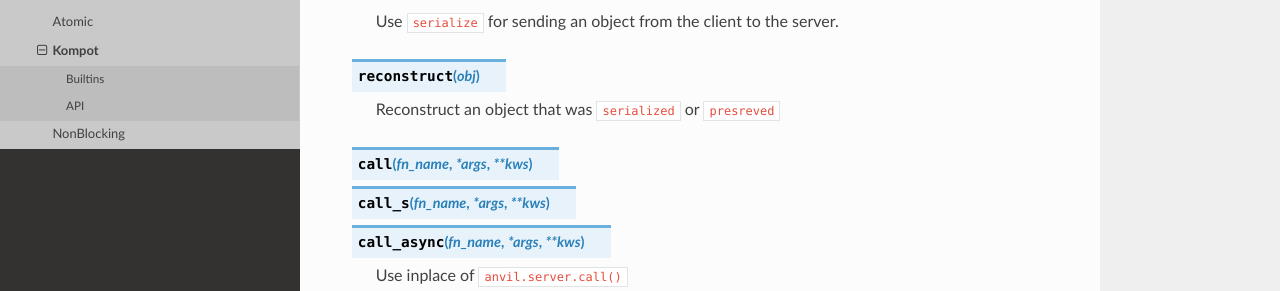
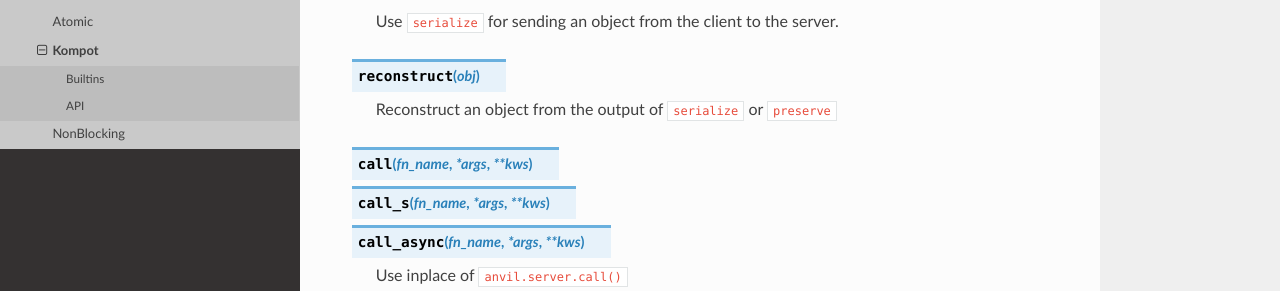
Before and after one commit to anvilistas/anvil-labs, a Sphinx documentation site: the page built from docs/guides/modules/kompot.rst, in a window 1280 px wide and 900 px high, scrolled down 1252 px. Shown: the part 158-449 px from the top of the window. Built offline with Sphinx 7.4.7 and the Read the Docs theme 2.0.0, drawn with Linux system fonts in a browser that asks for light colours.

Commit message:
Fix kompot doc typo

```diff
--- a/docs/guides/modules/kompot.rst
+++ b/docs/guides/modules/kompot.rst
@@ -71,7 +71,7 @@ API
 
 .. function:: reconstruct(obj)
 
-    Reconstruct an object that was ``serialized`` or ``presreved``
+    Reconstruct an object from the output of ``serialize`` or ``preserve``
 
 .. function:: call(fn_name, *args, **kws)
               call_s(fn_name, *args, **kws)
```
